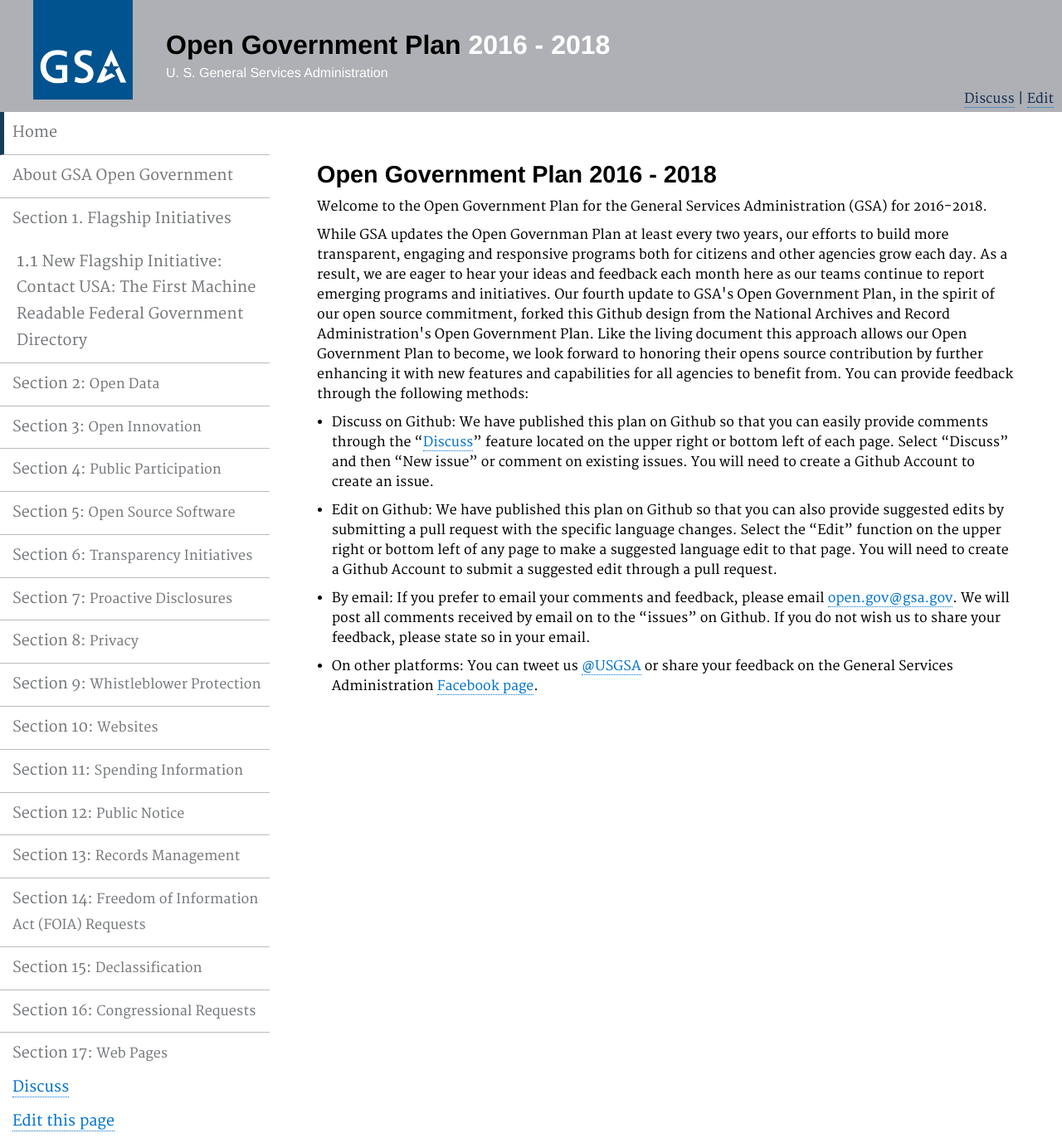
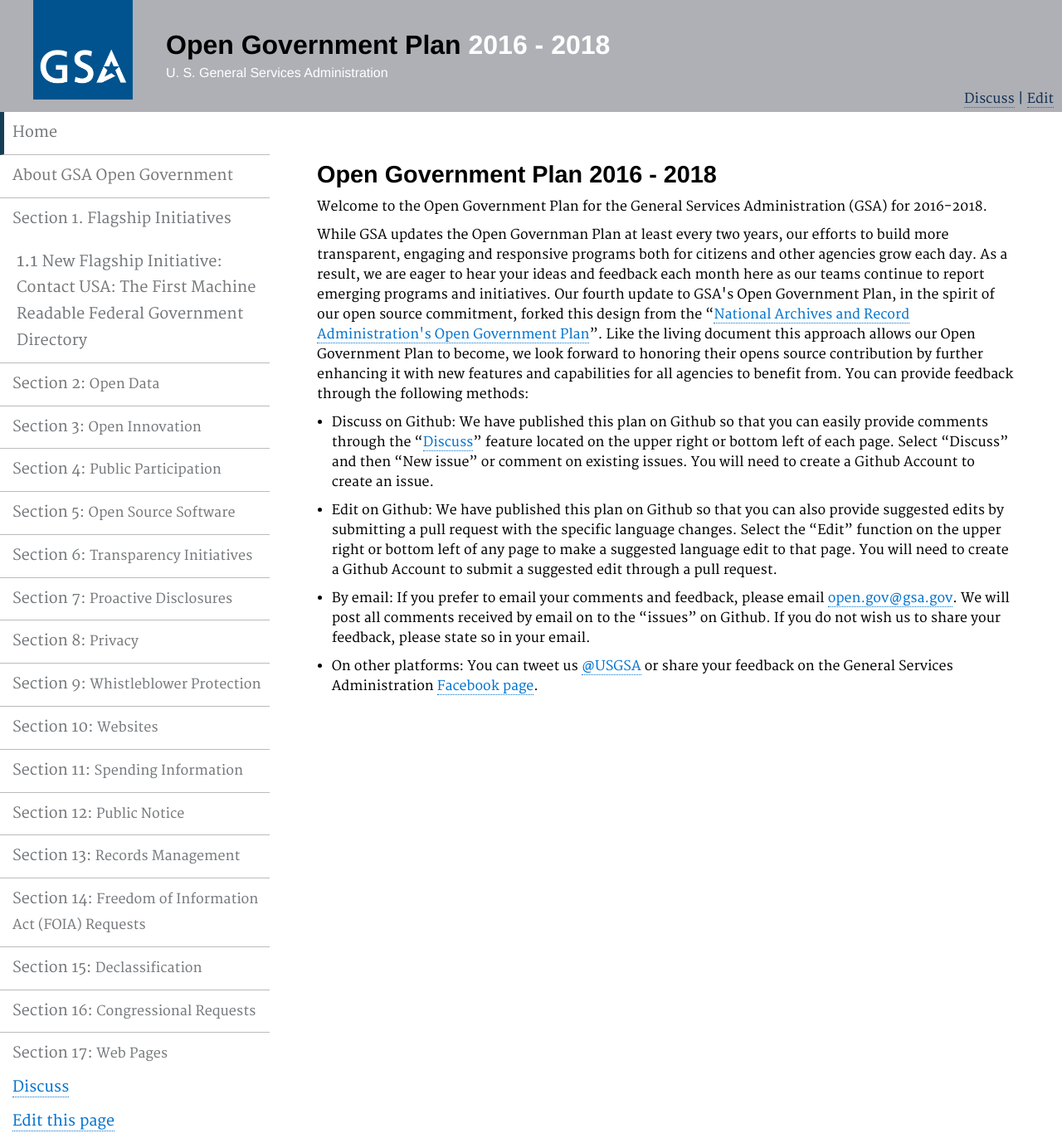
Before and after one commit to GSA/opengovplan, a Jekyll site: the page built from pages/index.md, in a window 1280 px wide. Shown: the whole page at 83% size. Built offline with Jekyll 4.4.1, drawn with Linux system fonts in a browser that asks for light colours.

Commit message:
Update index.md

```diff
--- a/pages/index.md
+++ b/pages/index.md
@@ -10,7 +10,7 @@
 
 <p dir="ltr">Welcome to the Open Government Plan for the General Services Administration (GSA) for 2016-2018.
 
-<p dir="ltr">While GSA updates the Open Governman Plan at least every two years, our efforts to build more transparent, engaging and responsive programs both for citizens and other agencies grow each day. As a result, we are eager to hear your ideas and feedback each month here as our teams continue to report emerging programs and initiatives. Our fourth update to GSA's Open Government Plan, in the spirit of our open source commitment, forked this Github design from the National Archives and Record Administration's Open Government Plan. Like the living document this approach allows our Open Government Plan to become, we look forward to honoring their opens source contribution by further enhancing it with new features and capabilities for all agencies to benefit from. You can provide feedback through the following methods:</p>
+<p dir="ltr">While GSA updates the Open Governman Plan at least every two years, our efforts to build more transparent, engaging and responsive programs both for citizens and other agencies grow each day. As a result, we are eager to hear your ideas and feedback each month here as our teams continue to report emerging programs and initiatives. Our fourth update to GSA's Open Government Plan, in the spirit of our open source commitment, forked this design from the “<a href="https://github.com/usnationalarchives/opengovplan" target="_blank">National Archives and Record Administration's Open Government Plan</a>”. Like the living document this approach allows our Open Government Plan to become, we look forward to honoring their opens source contribution by further enhancing it with new features and capabilities for all agencies to benefit from. You can provide feedback through the following methods:</p>
 
 <ul>
   <li dir="ltr">
```
